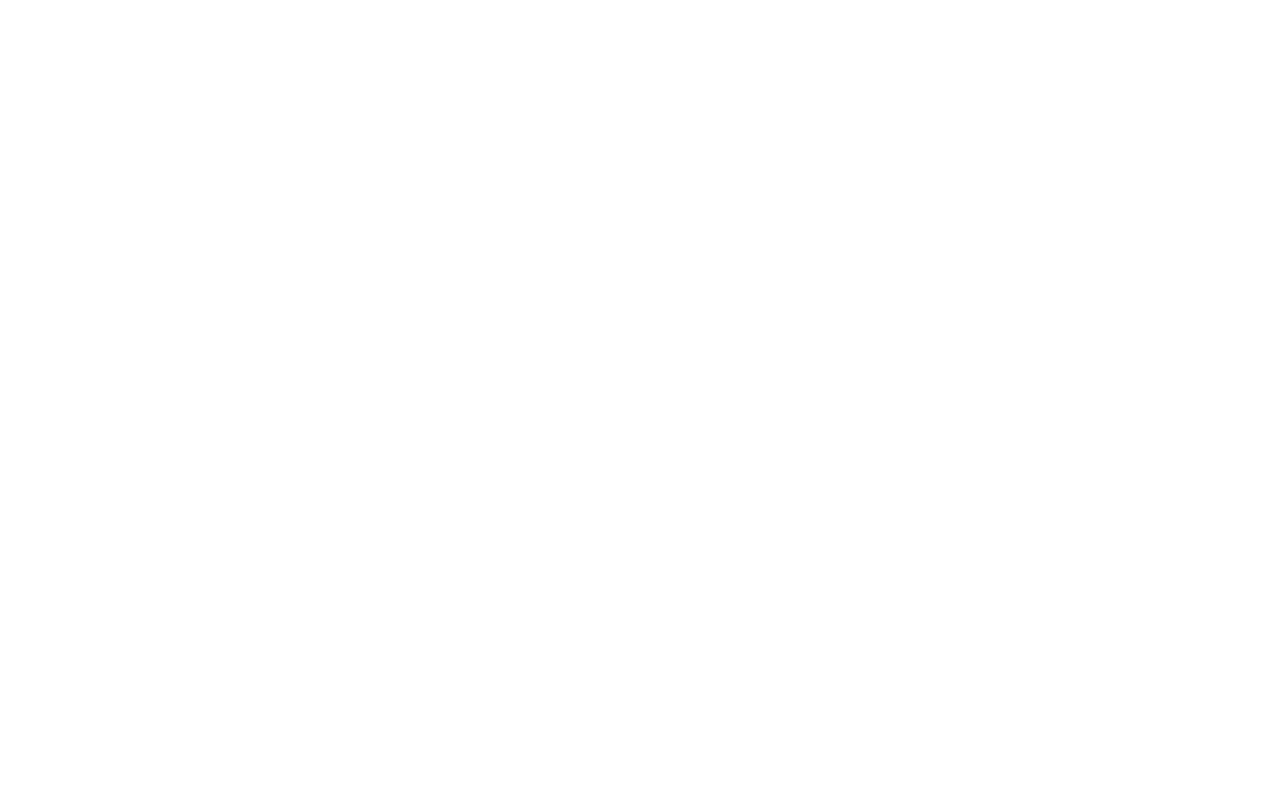
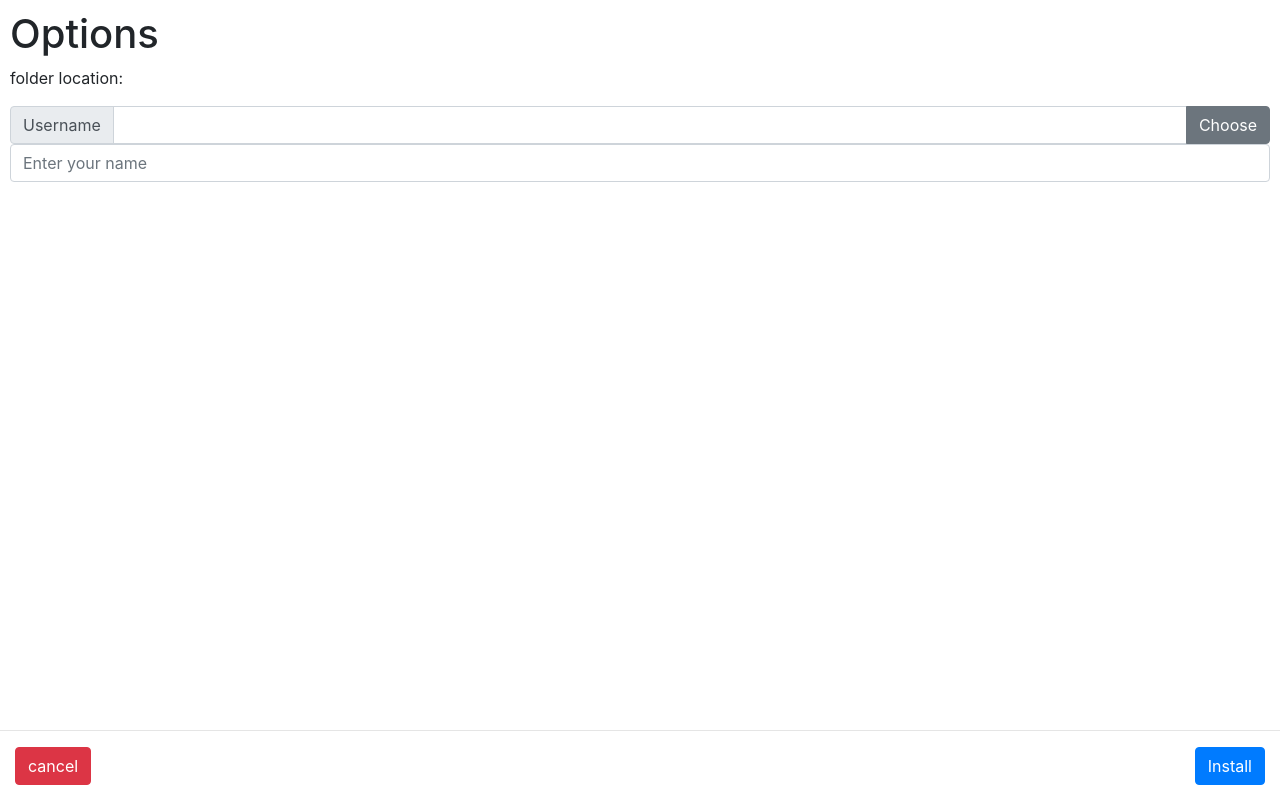
Before and after one commit to petreleon/web-installer, a Vue app: page /folder in a window 1280 px wide. Built offline with nearby package versions, Linux system fonts and the light colour scheme.

Commit message:
Create options folder

```diff
--- a/src/router/index.js
+++ b/src/router/index.js
@@ -1,6 +1,7 @@
 import Vue from 'vue'
 import VueRouter from 'vue-router'
 import Home from '../views/Home.vue'
+import Folder from '../views/Folder.vue'
 
 Vue.use(VueRouter)
 
@@ -9,6 +10,10 @@ const routes = [
     path: '/',
     name: 'home',
     component: Home
+  }, {
+    path: '/folder',
+    name: 'home',
+    component: Folder
   }
 ]
 
--- /dev/null
+++ b/src/views/Folder.vue
@@ -0,0 +1,29 @@
+<template>
+  <div>
+    <div class="margins-content">
+      <h1>Options</h1>
+      <p>folder location:</p>
+      <b-input-group prepend="Username" class="mt-3">
+        <b-form-input></b-form-input>
+        <b-input-group-append>
+          <b-button>Choose</b-button>
+        </b-input-group-append>
+      </b-input-group>
+      <b-form-input v-model="text" placeholder="Enter your name"></b-form-input>
+    </div>
+    <div class="footer">
+      <hr />
+      <div class="d-flex margins-buttons">
+        <b-button variant="danger" class="mr-auto">cancel</b-button>
+        <b-button variant="primary">Install</b-button>
+      </div>
+    </div>
+  </div>
+</template>
+
+<script>
+import '@/styles/installer.css'
+export default {
+
+}
+</script>
```
